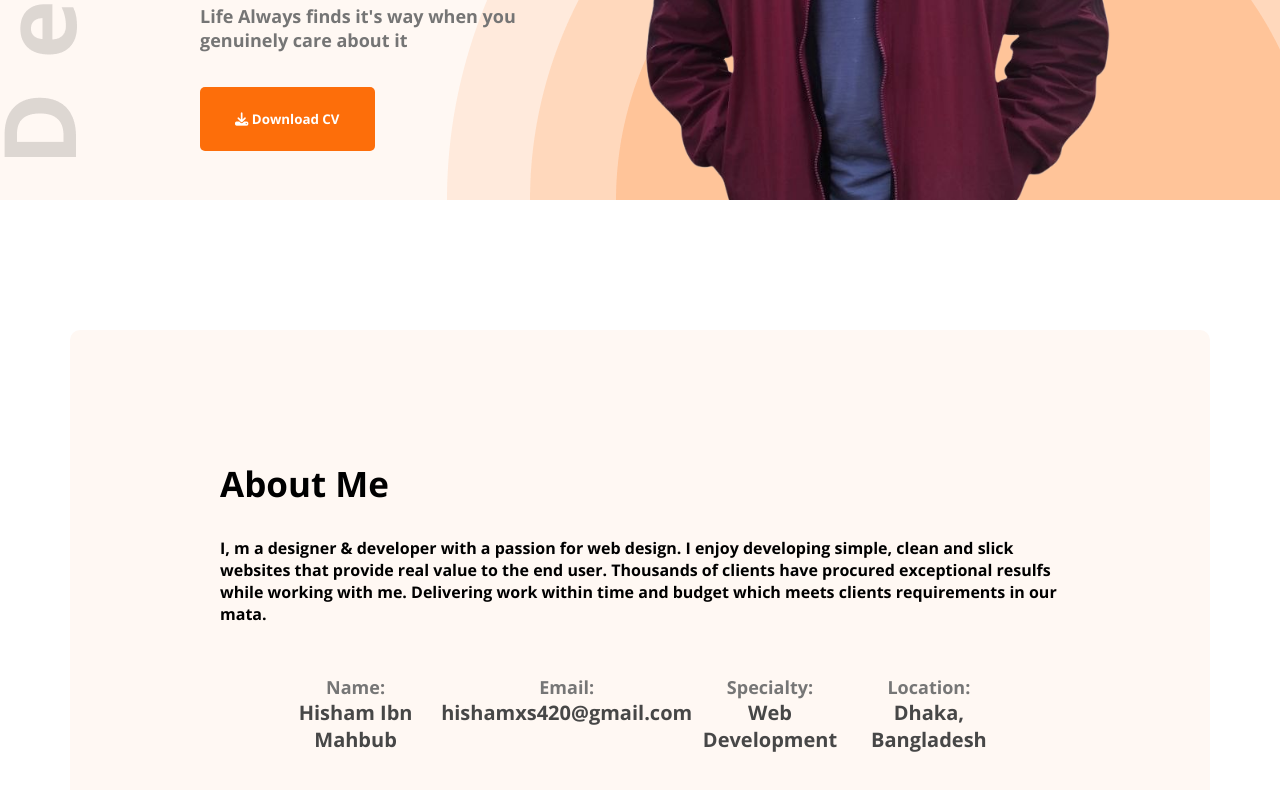
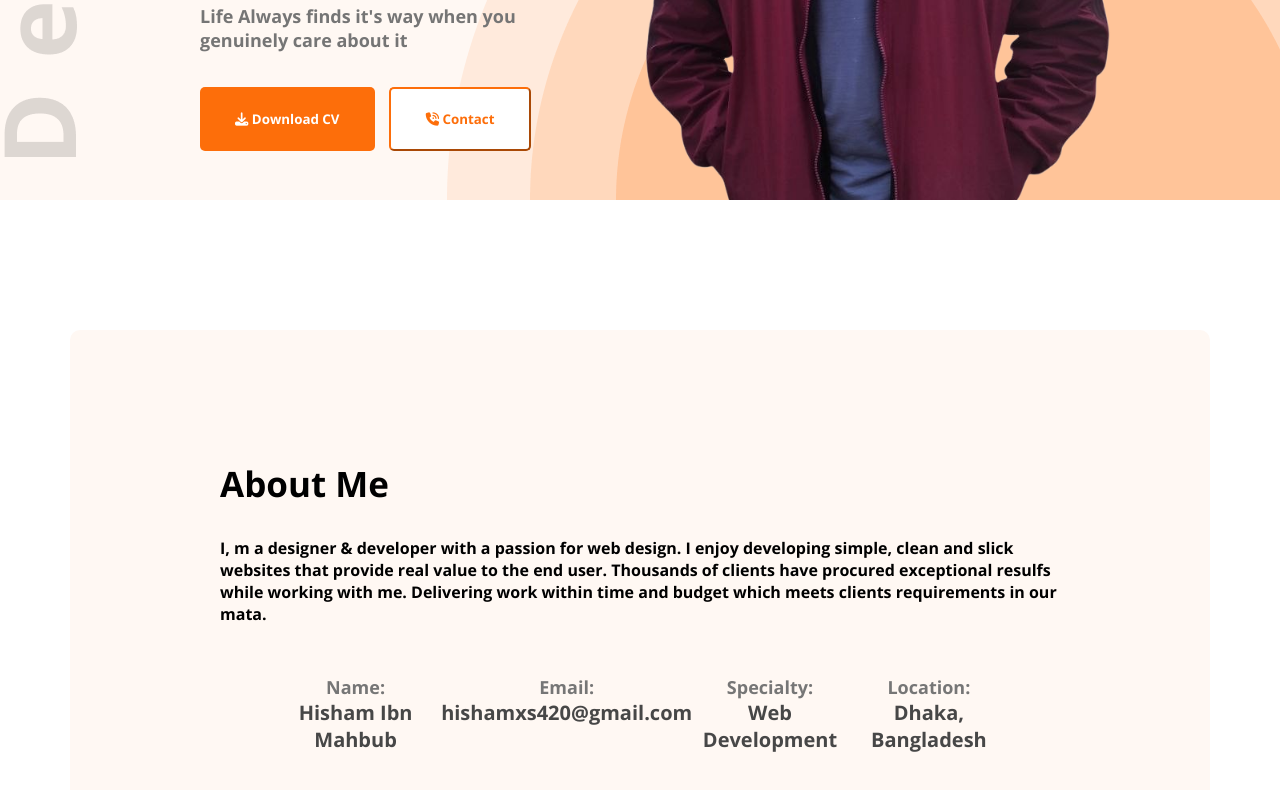
Before and after one commit to HishamXS420/Hisham-Portfolio, a plain HTML site: page index.html in a window 1280 px wide. Shown: the part 647-1437 px from the top of the page. Drawn offline with nearby package versions, Linux system fonts and the light colour scheme.

Commit message:
Some changes were made

```diff
--- a/index.html
+++ b/index.html
@@ -29,6 +29,7 @@
             <h1 class="banner-title">Hisham Ibn Mahbub</h1>
             <p>Life Always finds it's way when you genuinely care about it</p>
             <button class="btn-primary"><i class="fa-solid fa-download"></i> Download CV</button>
+            <button class="btn-secondary"><i class="fa-solid fa-phone-volume"></i> Contact</button>
             </div>
             <img class="image" src="images/Hisham.png" alt="">
         </div>
--- a/styles/portfolio.css
+++ b/styles/portfolio.css
@@ -29,6 +29,18 @@ section> div{
     padding: 18px 35px;
     border-radius: 5px;
     background-color: #fd6e0a;
+    margin-top: 5px;
+}
+
+.btn-secondary{
+    color: #fd6e0a;
+    height: 64px;
+
+    border-color: #fd6e0a;
+    margin-left: 10px;
+    padding: 18px 35px;
+    border-radius: 5px;
+    background-color: white;
     margin-top: 5px;
 }
 
@@ -143,6 +155,7 @@ main{
 
 
 .skills-container{
+    margin-top: 50px;
    display: flex;
    gap: 24px;
 }
@@ -171,6 +184,7 @@ main{
 
 
 .resume-content{
+    margin-top: 50px;
     display: flex;
     gap: 24px;
 }
```
